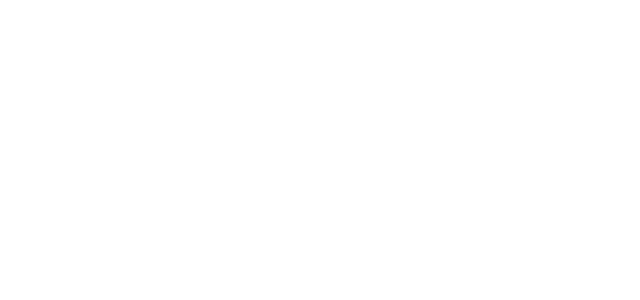
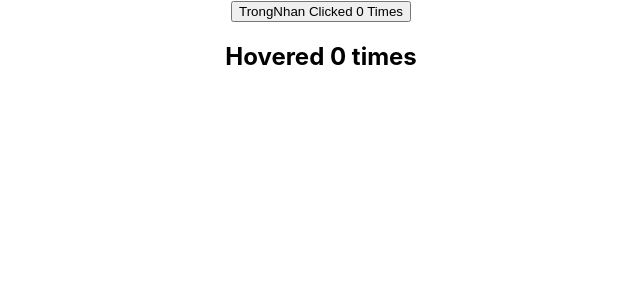
Before and after one commit to trongnhan19081994/reactjs-basic, a React (Create React App) app in the folder higher-order-components/: page / in a window 1280 px wide. Shown: the top 300 px of the page, without its empty margins (319-959 px from the left). Built offline with nearby package versions, Linux system fonts and the light colour scheme; the HTML template or start-up script is replaced by a standard one.

Commit message:
higher order component

```diff
--- a/higher-order-components/src/App.js
+++ b/higher-order-components/src/App.js
@@ -1,9 +1,12 @@
 import './App.css';
+import ClickCounter from './component/ClickCounter';
+import HoverCounter from './component/HoverCounter';
 
 function App() {
   return (
     <div className="App">
-
+      <ClickCounter name="TrongNhan" />
+      <HoverCounter />
     </div>
   );
 }
--- /dev/null
+++ b/higher-order-components/src/component/ClickCounter.js
@@ -0,0 +1,16 @@
+import React, { Component } from 'react';
+import withCounter from './withCounter';
+
+class ClickCounter extends Component {
+
+    render() {
+        const { count, incrementCount, name } = this.props;
+        return (
+            <div>
+                <button onClick={incrementCount}> {name} Clicked {count} Times</button>
+            </div>
+        )
+    }
+}
+
+export default withCounter(ClickCounter, 5);
--- /dev/null
+++ b/higher-order-components/src/component/HoverCounter.js
@@ -0,0 +1,16 @@
+import React, { Component } from 'react'
+import withCounter from './withCounter';
+
+class HoverCounter extends Component {
+
+    render() {
+        const { count, incrementCount } = this.props;
+        return (
+            <div>
+                <h2 onMouseOver={incrementCount}> {this.props.name} Hovered {count} times</h2>
+            </div>
+        )
+    }
+}
+
+export default withCounter(HoverCounter, 10)
--- /dev/null
+++ b/higher-order-components/src/component/withCounter.js
@@ -0,0 +1,31 @@
+import React from 'react';
+
+const withCounter = (WrappedComponent, numberCount) => {
+    class withCounterExport extends React.Component {
+
+        constructor(props) {
+            super(props)
+
+            this.state = {
+                count: 0
+            }
+        }
+
+        incrementCount = () => {
+            this.setState(prevState => {
+                return { count: prevState.count + numberCount }
+            })
+        }
+
+        render() {
+            return <WrappedComponent
+                count={this.state.count}
+                incrementCount={this.incrementCount}
+                {...this.props}
+            />
+        }
+    }
+    return withCounterExport;
+}
+
+export default withCounter;
```
Also changed, not shown: 1 other file (tests, documents, lock files or other folders).
